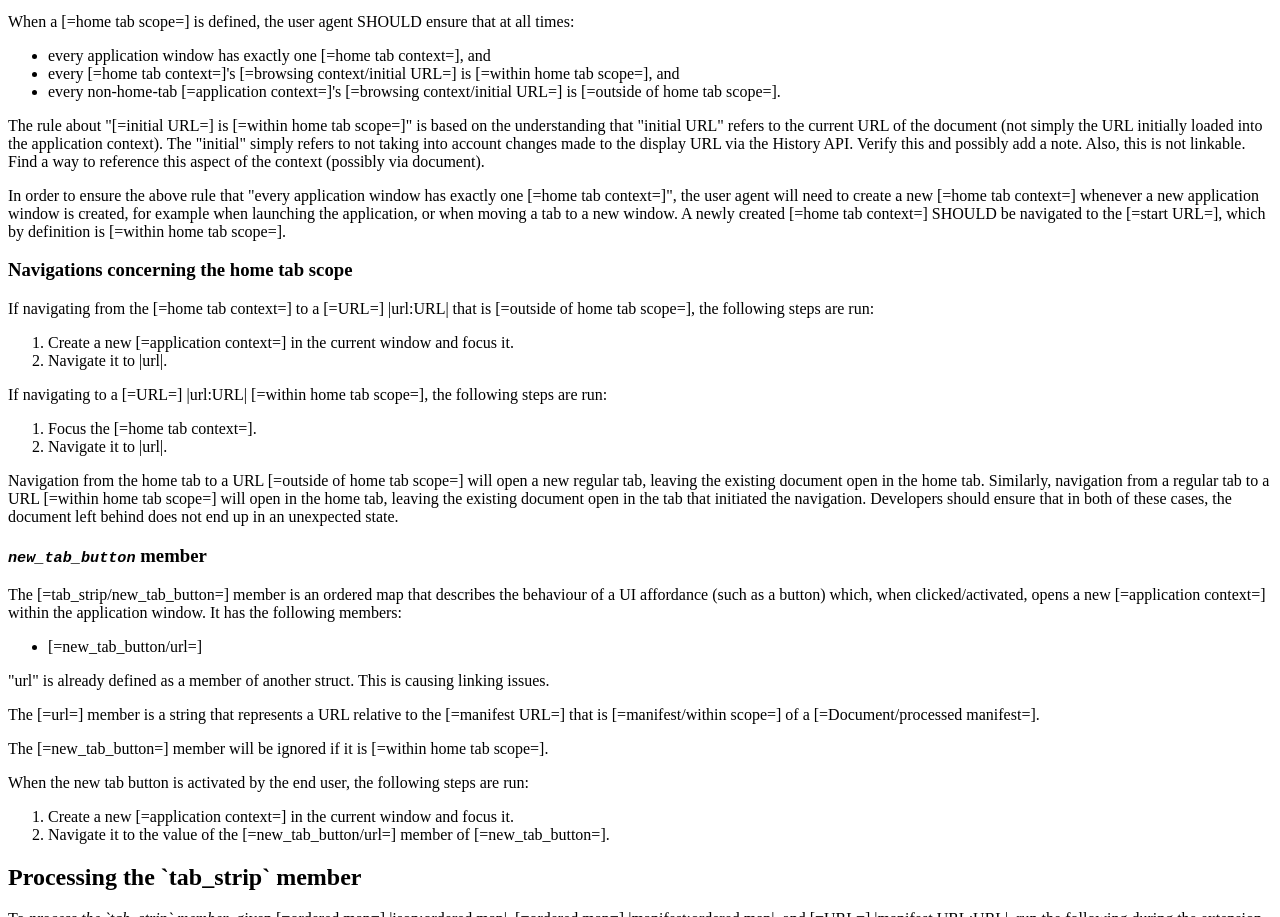
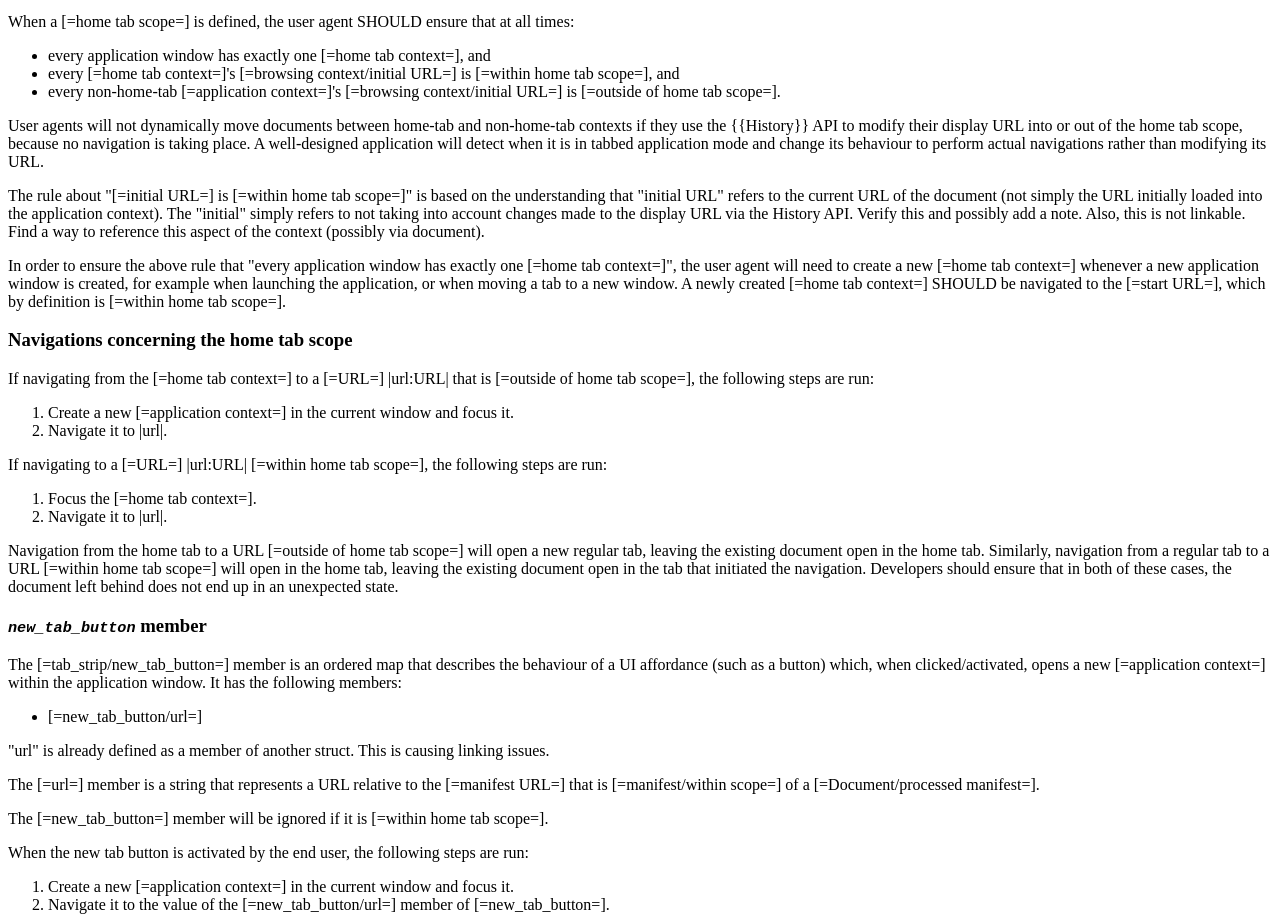
Before and after one commit to WICG/manifest-incubations, a plain HTML site: page index.html in a window 1280 px wide. Shown: the part 2108-3025 px from the top of the page. Drawn offline with Linux system fonts and the light colour scheme.

Commit message:
Added a note about History API.

```diff
--- a/index.html
+++ b/index.html
@@ -337,6 +337,14 @@
           context/initial URL=] is [=outside of home tab scope=].
           </li>
         </ul>
+        <aside class="note">
+          User agents will not dynamically move documents between home-tab and
+          non-home-tab contexts if they use the {{History}} API to modify their
+          display URL into or out of the home tab scope, because no navigation
+          is taking place. A well-designed application will detect when it is
+          in tabbed application mode and change its behaviour to perform actual
+          navigations rather than modifying its URL.
+        </aside>
         <p class="issue" title="TODO: Verify understanding">
           The rule about "[=initial URL=] is [=within home tab scope=]" is
           based on the understanding that "initial URL" refers to the current
```
